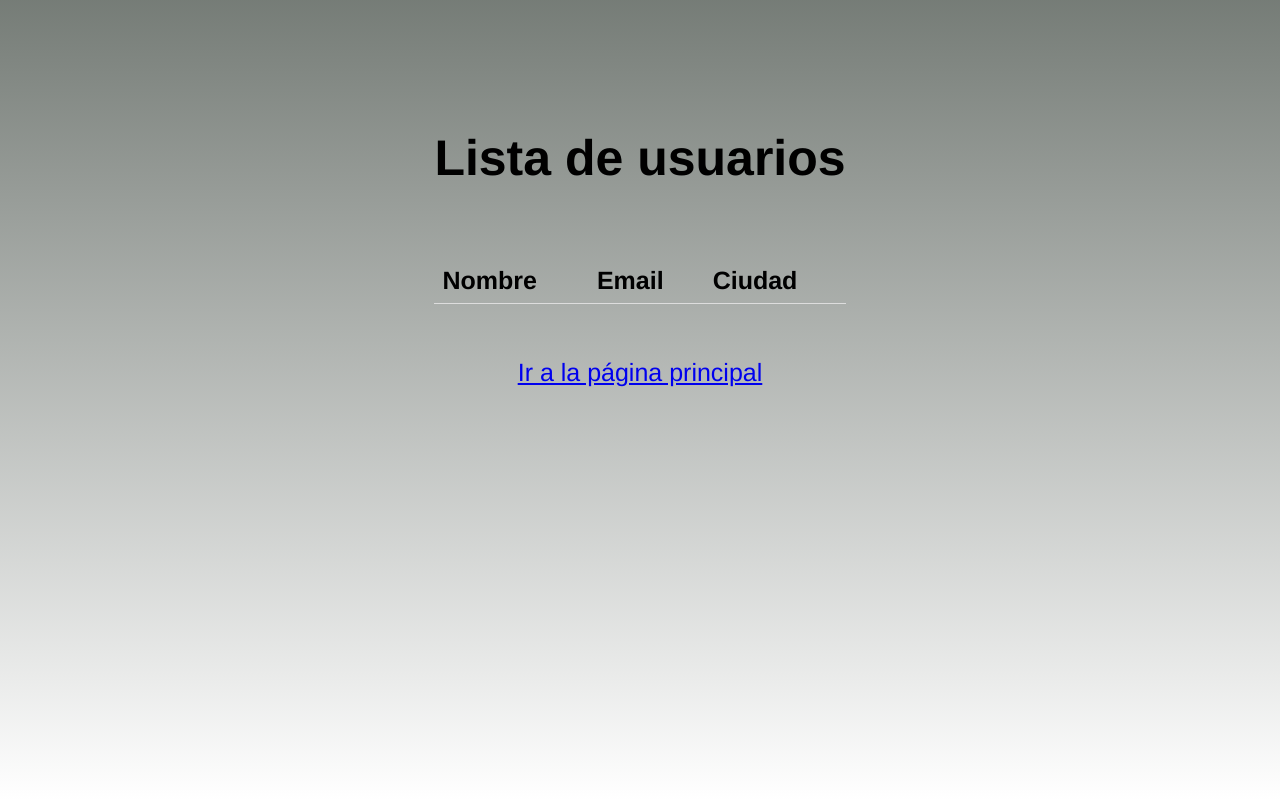
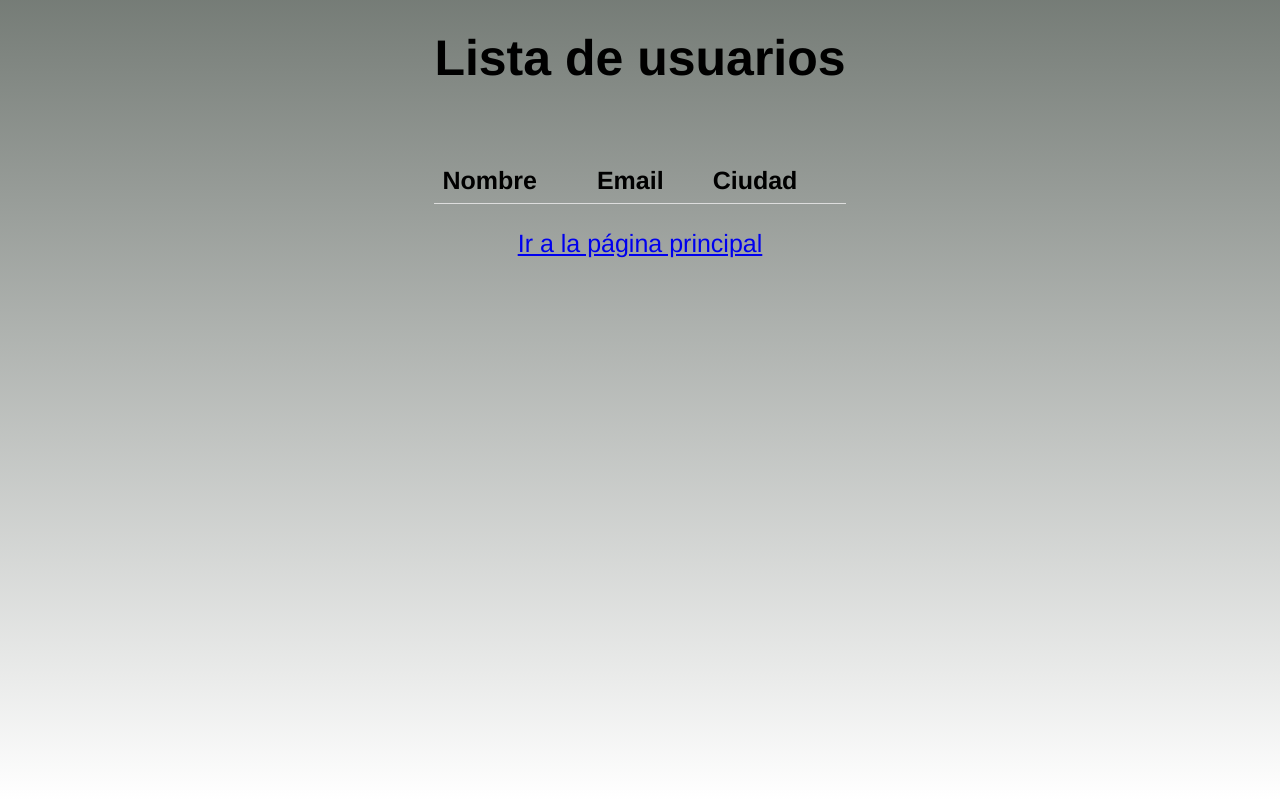
Before and after one commit to jcgonzalezb/user_registration_web_app, a Flask app: page /user_list in a window 1280 px wide. Run offline with Flask 2, Linux system fonts and the light colour scheme; lists and menus that the app fills with data are empty.

Commit message:
format fixed

```diff
--- a/templates/user_list.html
+++ b/templates/user_list.html
@@ -13,7 +13,7 @@
             }
 
             body {
-                margin: 100px;
+                margin: 0px;
                 padding: 0;
                 display: flex;
                 justify-content: center;
@@ -38,7 +38,7 @@
             div.container {
                 max-width: 1000px;
                 margin-top: 10px;
-                margin-bottom: 30px;
+                margin-bottom: 40px;
                 margin-left: auto;
                 margin-right: auto;
                 align-items: center;
@@ -55,7 +55,7 @@
             @media (min-width: 1000px) {
                 div.container  {
                 padding-top: 12px;
-                padding-bottom: 12px;
+                padding-bottom: 30px;
             }
             div.container .masthead-heading {
                 font-size: 50px;
@@ -97,7 +97,8 @@
         {% endblock %}
 
         <p></p>
-        <br><a href = "/">Ir a la página principal</a></br>
+        <a class="btn btn-primary btn-xl text-uppercase" href="/">Ir a la página principal</a>
+        <p></p>
     </div>
 </body>
 </html>
```
